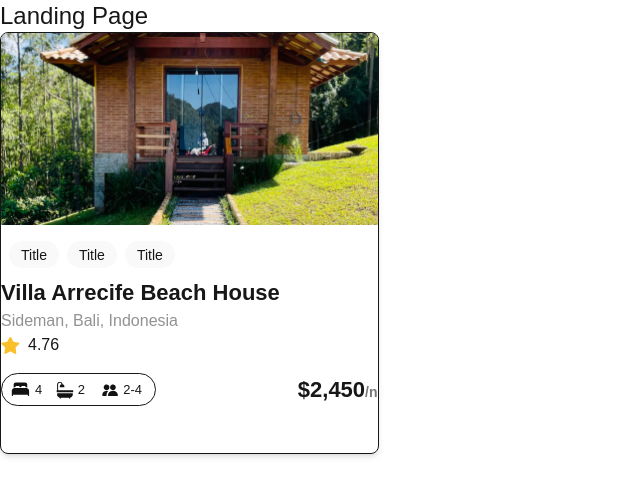
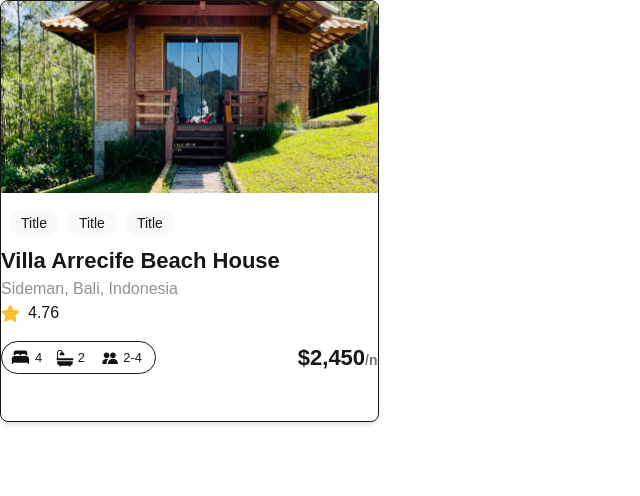
Before and after one commit to Oskwame/alx-project-0x00-setup, a Next.js app in the folder alx-project-0x00/: page /landing in a window 1280 px wide. Shown: the top 496 px of the page, without its empty margins (0-640 px from the left). Built offline with nearby package versions, Linux system fonts and the light colour scheme.

Commit message:
landing page updated

```diff
--- a/alx-project-0x00/pages/landing.tsx
+++ b/alx-project-0x00/pages/landing.tsx
@@ -3,7 +3,6 @@ import Card from "@/components/Card";
 const Landing: React.FC= () =>{
     return(
         <div>
-            <h1 className=" text-2xl font-extralight">Landing Page</h1>
             <Card/>
         </div>
       )
```
